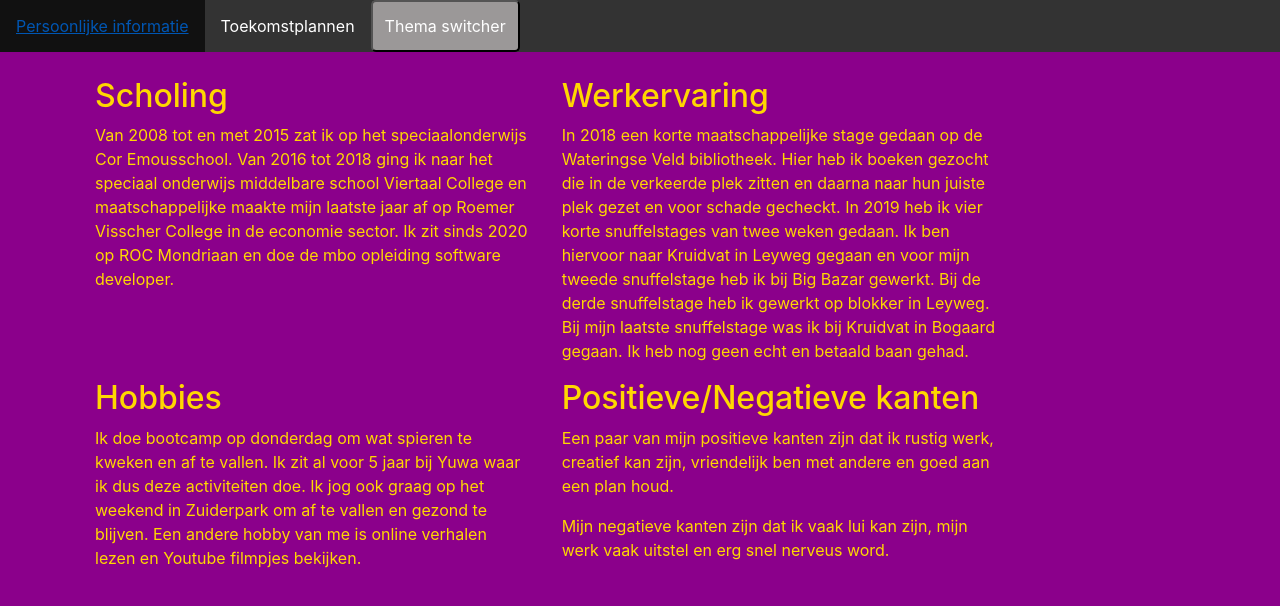
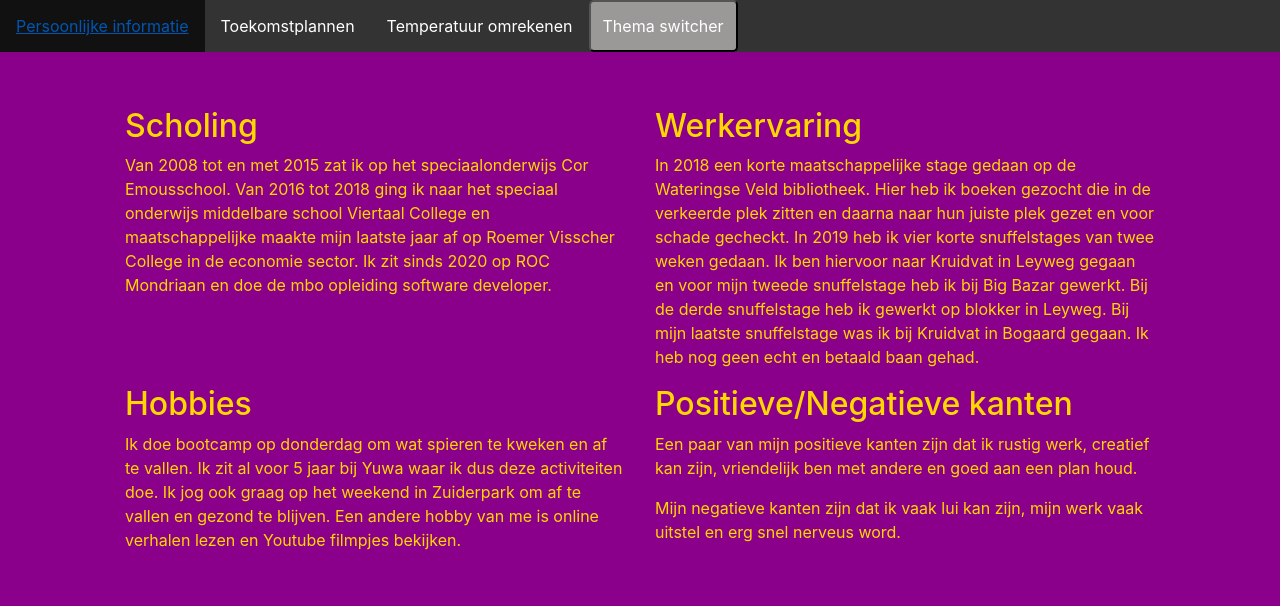
Before and after one commit to BelHallouzi/Eindopdracht-sprint4, a plain HTML site: page index.html in a window 1280 px wide. Drawn offline with nearby package versions, Linux system fonts and the light colour scheme.

Commit message:
padding veranderd

```diff
--- a/css/style.css
+++ b/css/style.css
@@ -78,5 +78,5 @@
 
   /* Grid */
   .container-md {
-    padding: 25px;
+    padding: 55px;
   }
--- a/index.html
+++ b/index.html
@@ -12,13 +12,14 @@
     <ul>
         <li><a class="active" href="index.html">Persoonlijke informatie</a></li>
         <li><a href="page2.html">Toekomstplannen</a></li>
+        <li><a href="rekentool.html">Temperatuur omrekenen</a></li>
         <button class="theme_button button-switch">Thema switcher</button>
     </ul>
 </header>
 
     <div class="container-md">
         <div class="row">
-            <div class="col-5">
+            <div class="col-6">
                 <h2>Scholing</h2>
                 <p>
                     Van 2008 tot en met 2015 zat ik op het speciaalonderwijs Cor Emousschool. Van 2016 tot 2018 ging ik naar het speciaal
@@ -27,7 +28,7 @@
                     ROC Mondriaan en doe de mbo opleiding software developer.
                 </p>
             </div>
-            <div class="col-5">
+            <div class="col-6">
                 <h2>Werkervaring</h2>
                 <p>
                     In 2018 een korte maatschappelijke stage gedaan op de Wateringse Veld bibliotheek.
@@ -38,7 +39,7 @@
                     Ik heb nog geen echt en betaald baan gehad.
                 </p>
             </div>
-            <div class="col-5">
+            <div class="col-6">
                 <h2>Hobbies</h2>
                 <p>
                     Ik doe bootcamp op donderdag om wat spieren te kweken en af te vallen.
@@ -47,7 +48,7 @@
                     Een andere hobby van me is online verhalen lezen en Youtube filmpjes bekijken.
                 </p>
             </div>
-            <div class="col-5">
+            <div class="col-6">
                 <h2>Positieve/Negatieve kanten</h2>
                 <p>Een paar van mijn positieve kanten zijn dat ik rustig werk, creatief kan zijn, vriendelijk ben met andere en goed aan een plan houd. </p>
                 <p>Mijn negatieve kanten zijn dat ik vaak lui kan zijn, mijn werk vaak uitstel en erg snel nerveus word.</p>
```
Also changed, not shown: page2.html (+8 -7 lines), rekentool.html (+13 -1 lines), js/formule.js (added), js/rekentool.js (deleted).
